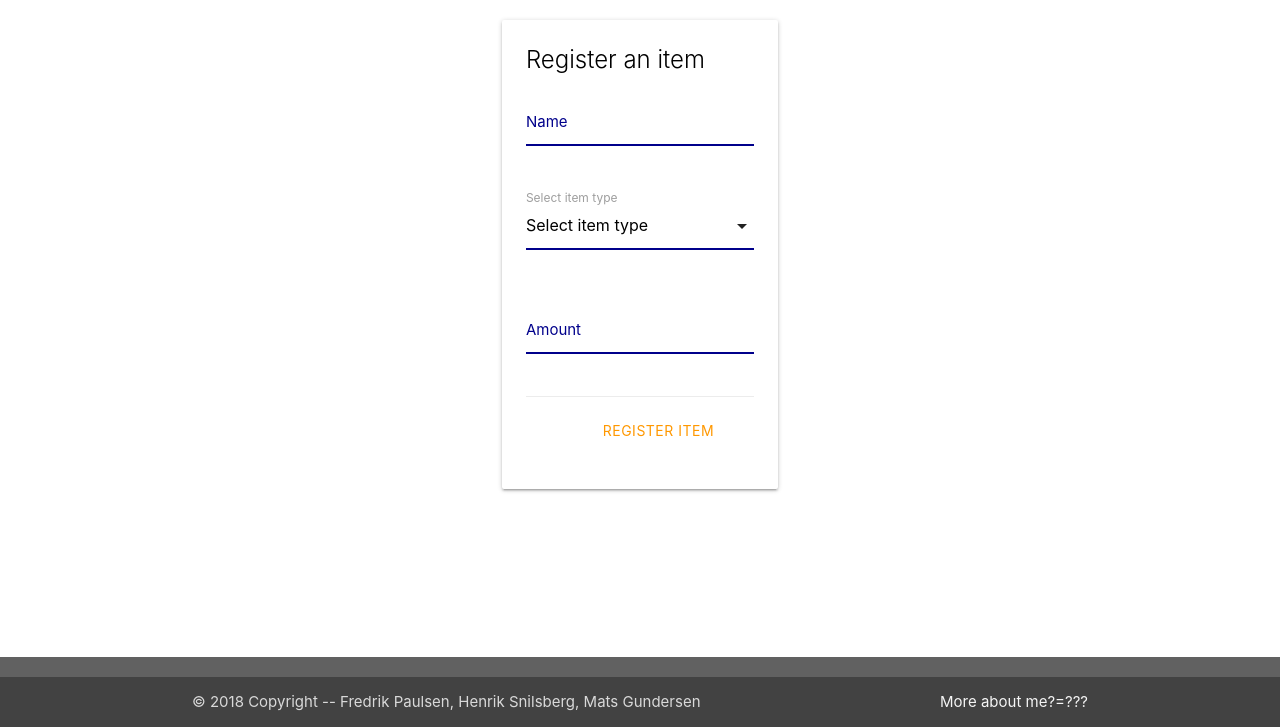
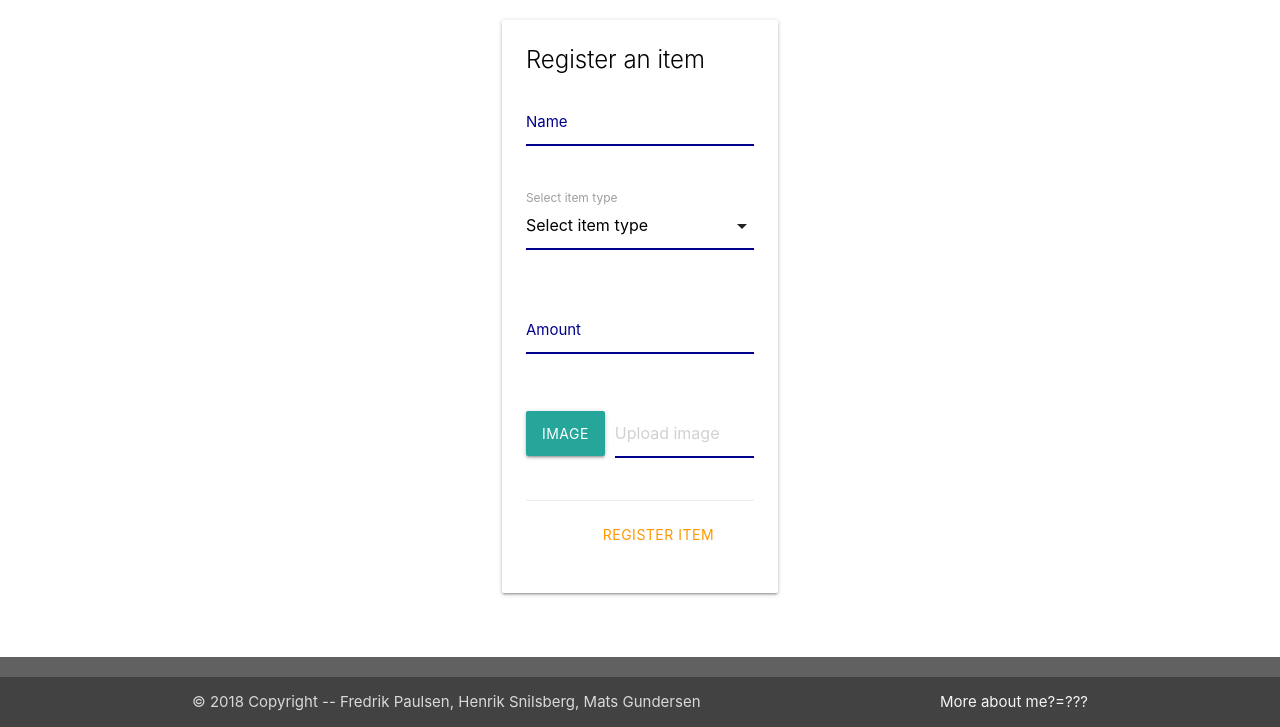
Before and after one commit to freddypauls/GetStartedInternationals, a plain HTML site: page public/registerItem.html in a window 1280 px wide. Shown: the part 73-800 px from the top of the page. Drawn offline with Linux system fonts and the light colour scheme.

Commit message:
test image upload

```diff
--- a/public/registerItem.html
+++ b/public/registerItem.html
@@ -109,6 +109,17 @@
 										<label for="itemAmount">Amount</label>
 									</div>
 								</div>
+								<div class="row">
+									<div class="file-field input-field col s12">
+										<div class="btn">
+											<span>Image</span>
+											<input type="file">
+										</div>
+										<div class="file-path-wrapper">
+											<input class="file-path validate" type="text" placeholder="Upload image">
+										</div>
+									</div>
+								</div>
 								<div class="card-action right-align">
 									<button id="itemButton" class="btn waves-effect white orange-text z-depth-0" type="submit" name="action">Register item</button>
 								</div>
```
